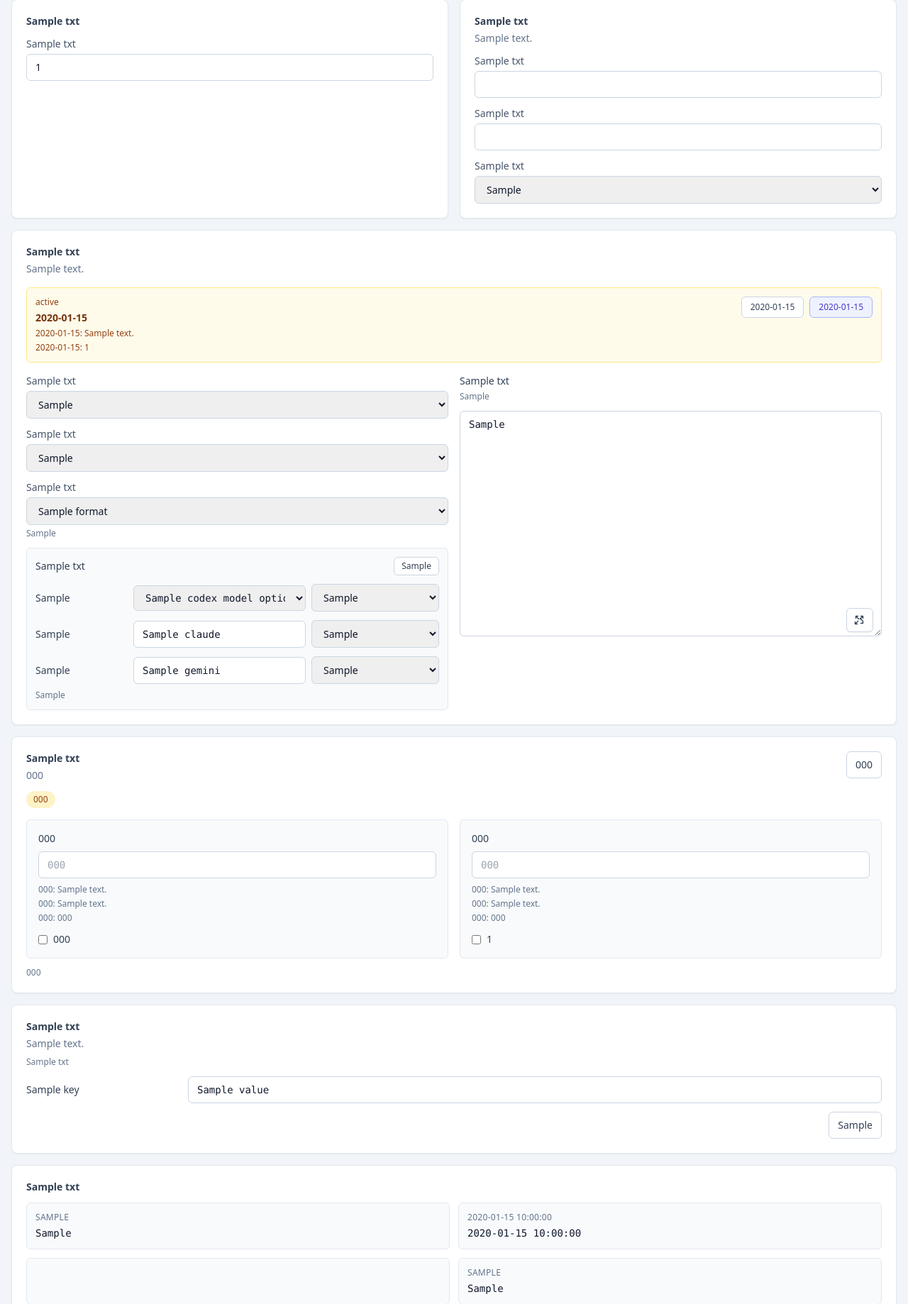
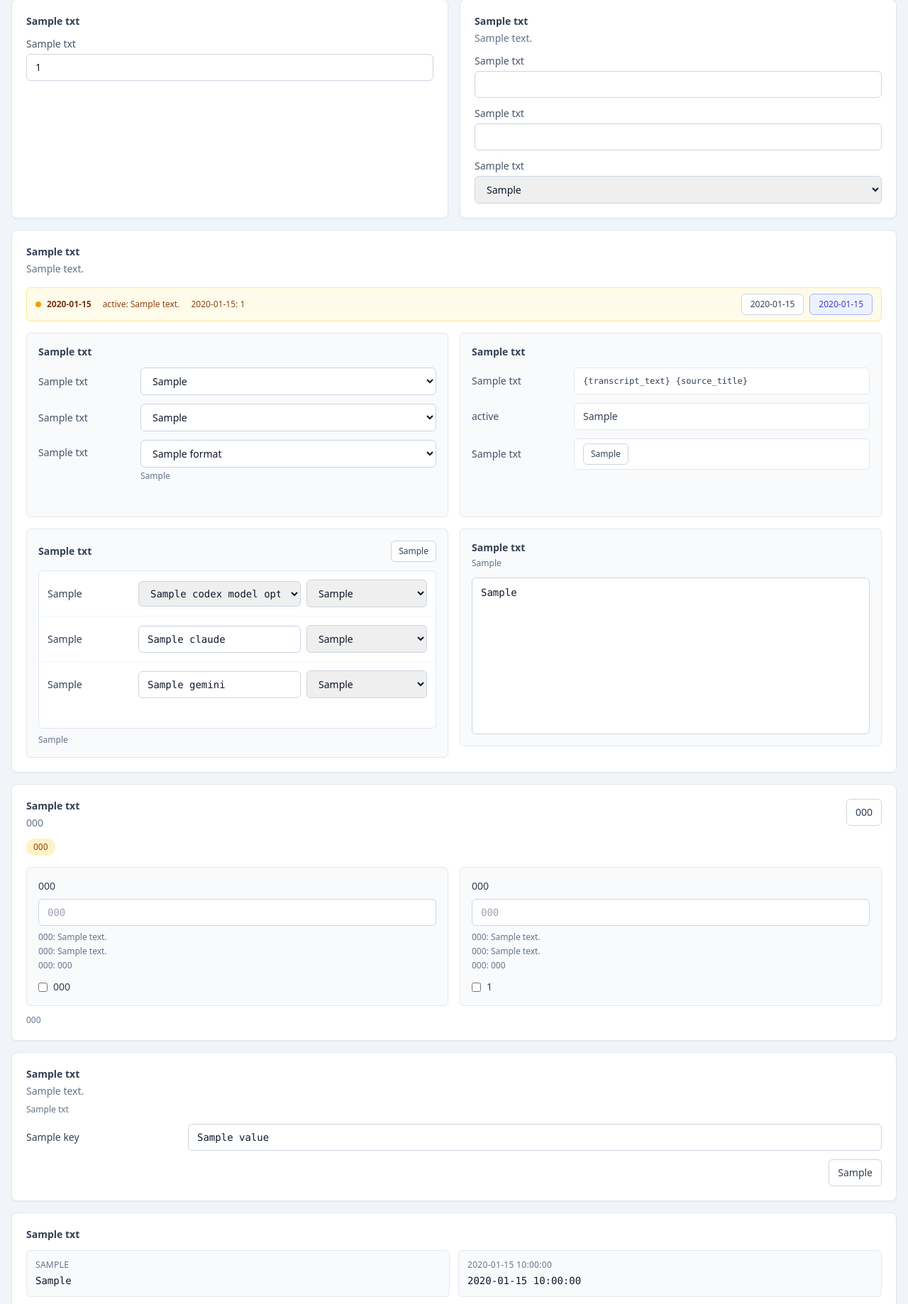
Before and after one commit to sh1n-k/BriefTube, a Python web app: template app/templates/settings.html in a window 1280 px wide. Shown: the part 909-2747 px from the top of the page at 71% size. Run offline with Jinja, Linux system fonts and the light colour scheme; the template is opened without the code that fills it: most values are stand-ins (such as "Sample title", 1, 10 or a date in 2020); some libraries are stand-ins or nearby versions.

Commit message:
fix: [UI] 영상 상세 링크와 LLM 설정 카드 개선
- 영상 상세의 채널명을 채널 필터 목록 링크로 연결
- LLM 런타임 상태를 compact bar로 정리
- LLM 설정 카드를 좌우 행 높이가 맞는 2x2 레이아웃으로 재배치

```diff
--- a/app/templates/fragments/llm_runtime_status.html
+++ b/app/templates/fragments/llm_runtime_status.html
@@ -1,32 +1,30 @@
 <div
   id="llm-runtime-status"
-  class="mt-4 rounded-md border p-3 {% if llm_runtime_status.ready %}border-emerald-200 bg-emerald-50{% else %}border-amber-200 bg-amber-50{% endif %}"
+  class="mt-4 rounded-md border px-3 py-2 {% if llm_runtime_status.ready %}border-emerald-200 bg-emerald-50{% else %}border-amber-200 bg-amber-50{% endif %}"
   data-llm-runtime-status
   data-llm-runtime-refresh-url="/views/settings/llm/runtime-status"
   data-llm-runtime-auto-refresh="{{ '1' if (not llm_runtime_status.ready) or llm_runtime_status.pending_count > 0 else '0' }}"
 >
-  <div class="flex flex-col gap-3 sm:flex-row sm:items-start sm:justify-between">
-    <div>
-      <p class="text-xs font-medium {% if llm_runtime_status.ready %}text-emerald-800{% else %}text-amber-800{% endif %}">
-        {{ txt.settings_llm_runtime_status_label }}
-      </p>
-      <p class="mt-1 text-sm font-semibold {% if llm_runtime_status.ready %}text-emerald-900{% else %}text-amber-900{% endif %}">
+  <div class="flex flex-col gap-2 sm:flex-row sm:items-center sm:justify-between">
+    <div class="flex min-w-0 flex-col gap-1 text-xs sm:flex-row sm:flex-wrap sm:items-center sm:gap-x-4 sm:gap-y-1">
+      <span class="inline-flex items-center gap-2 font-semibold {% if llm_runtime_status.ready %}text-emerald-900{% else %}text-amber-900{% endif %}">
+        <span class="h-2 w-2 rounded-full {% if llm_runtime_status.ready %}bg-emerald-500{% else %}bg-amber-500{% endif %}"></span>
         {% if llm_runtime_status.ready %}
           {{ txt.settings_llm_runtime_ready }}
         {% else %}
           {{ txt.settings_llm_runtime_not_ready }}
         {% endif %}
-      </p>
-      <p class="mt-1 text-xs {% if llm_runtime_status.ready %}text-emerald-800{% else %}text-amber-800{% endif %}">
-        {{ txt.settings_llm_runtime_reason_label }}: {{ llm_runtime_status.reason_text if llm_runtime_status.reason_text else txt.settings_llm_runtime_reason_ok }}
-      </p>
-      <p class="mt-1 text-xs {% if llm_runtime_status.ready %}text-emerald-800{% else %}text-amber-800{% endif %}">
+      </span>
+      <span class="{% if llm_runtime_status.ready %}text-emerald-800{% else %}text-amber-800{% endif %}">
+        {{ txt.settings_llm_runtime_status_label }}: {{ llm_runtime_status.reason_text if llm_runtime_status.reason_text else txt.settings_llm_runtime_reason_ok }}
+      </span>
+      <span class="{% if llm_runtime_status.ready %}text-emerald-800{% else %}text-amber-800{% endif %}">
         {{ txt.settings_llm_runtime_pending_label }}: {{ llm_runtime_status.pending_count }}
-      </p>
+      </span>
       {% if llm_runtime_status.warning_texts %}
-      <p class="mt-1 text-xs text-amber-800">
+      <span class="text-amber-800">
         {{ txt.settings_llm_runtime_warning_label }}: {{ llm_runtime_status.warning_texts | join(", ") }}
-      </p>
+      </span>
       {% endif %}
     </div>
     <div class="flex shrink-0 flex-wrap items-center gap-2">
--- a/app/templates/settings.html
+++ b/app/templates/settings.html
@@ -278,47 +278,64 @@
       data-save-toast="{{ txt.settings_saved_toast }}"
       data-settings-section="llm"
     >
+      <div class="flex flex-col gap-2 sm:flex-row sm:items-start sm:justify-between">
+        <div>
           <h2 class="text-sm font-semibold text-slate-700">{{ txt.settings_llm_title }}</h2>
           <p class="mt-1 text-sm text-slate-500">{{ txt.settings_llm_desc }}</p>
+        </div>
+      </div>
       {% include "fragments/llm_runtime_status.html" %}
 
-      <div class="mt-4 grid gap-4 lg:grid-cols-2">
-        <div class="min-w-0">
-          <label class="block text-sm text-slate-600">{{ txt.settings_llm_provider_primary_label }}</label>
-          <select name="llm_provider_primary" class="mt-1 w-full rounded-md border border-slate-300 px-3 py-2 text-sm">
+      <div class="mt-4 grid gap-4 lg:grid-cols-2 lg:items-stretch">
+        <div class="flex min-w-0 flex-col gap-4">
+          <section class="rounded-md border border-slate-200 bg-slate-50 p-4 lg:min-h-[260px]">
+            <h3 class="text-sm font-semibold text-slate-700">{{ txt.settings_llm_execution_title }}</h3>
+            <div class="mt-3 grid gap-3">
+              <label class="grid gap-1 sm:grid-cols-[140px_minmax(0,1fr)] sm:items-center">
+                <span class="text-sm text-slate-600">{{ txt.settings_llm_provider_primary_label }}</span>
+                <select name="llm_provider_primary" class="w-full rounded-md border border-slate-300 bg-white px-3 py-2 text-sm">
                   <option value="codex" {% if llm_settings.provider_primary == 'codex' %}selected{% endif %}>{{ txt.settings_llm_provider_codex }}</option>
                   <option value="claude" {% if llm_settings.provider_primary == 'claude' %}selected{% endif %}>{{ txt.settings_llm_provider_claude }}</option>
                   <option value="gemini" {% if llm_settings.provider_primary == 'gemini' %}selected{% endif %}>{{ txt.settings_llm_provider_gemini }}</option>
                 </select>
+              </label>
 
-          <label class="mt-3 block text-sm text-slate-600">{{ txt.settings_llm_provider_fallback_label }}</label>
-          <select name="llm_provider_fallback" class="mt-1 w-full rounded-md border border-slate-300 px-3 py-2 text-sm">
+              <label class="grid gap-1 sm:grid-cols-[140px_minmax(0,1fr)] sm:items-center">
+                <span class="text-sm text-slate-600">{{ txt.settings_llm_provider_fallback_label }}</span>
+                <select name="llm_provider_fallback" class="w-full rounded-md border border-slate-300 bg-white px-3 py-2 text-sm">
                   <option value="none" {% if llm_settings.provider_fallback == 'none' %}selected{% endif %}>{{ txt.settings_llm_provider_none }}</option>
                   <option value="codex" {% if llm_settings.provider_fallback == 'codex' %}selected{% endif %}>{{ txt.settings_llm_provider_codex }}</option>
                   <option value="claude" {% if llm_settings.provider_fallback == 'claude' %}selected{% endif %}>{{ txt.settings_llm_provider_claude }}</option>
                   <option value="gemini" {% if llm_settings.provider_fallback == 'gemini' %}selected{% endif %}>{{ txt.settings_llm_provider_gemini }}</option>
                 </select>
+              </label>
 
-          <label class="mt-3 block text-sm text-slate-600">{{ txt.settings_llm_max_concurrent_label }}</label>
-          <select name="llm_max_concurrent" class="mt-1 w-full rounded-md border border-slate-300 px-3 py-2 text-sm">
+              <div class="grid gap-1 sm:grid-cols-[140px_minmax(0,1fr)] sm:items-start">
+                <label class="pt-2 text-sm text-slate-600" for="llm-max-concurrent">{{ txt.settings_llm_max_concurrent_label }}</label>
+                <div>
+                  <select id="llm-max-concurrent" name="llm_max_concurrent" class="w-full rounded-md border border-slate-300 bg-white px-3 py-2 text-sm">
                     {% for count in [1, 2, 3, 4] %}
                     <option value="{{ count }}" {% if llm_settings.max_concurrent == count %}selected{% endif %}>{{ txt.settings_llm_max_concurrent_option.format(count=count) }}</option>
                     {% endfor %}
                   </select>
                   <p class="mt-1 text-xs text-slate-500">{{ txt.settings_llm_max_concurrent_help }}</p>
+                </div>
+              </div>
+            </div>
+          </section>
 
-          <div class="mt-3 rounded-md border border-slate-200 bg-slate-50 p-3">
+          <section class="flex min-h-[323px] flex-col rounded-md border border-slate-200 bg-slate-50 p-4">
             <div class="flex flex-wrap items-center justify-between gap-2">
-              <p class="text-sm font-medium text-slate-700">{{ txt.settings_llm_model_effort_title }}</p>
+              <h3 class="text-sm font-semibold text-slate-700">{{ txt.settings_llm_model_effort_title }}</h3>
               <a
                 href="/settings?llm_capabilities_refresh=1"
-                class="rounded-md border border-slate-300 bg-white px-2.5 py-1 text-xs font-medium text-slate-700 hover:bg-slate-100"
+                class="rounded-md border border-slate-300 bg-white px-2.5 py-1.5 text-xs font-medium text-slate-700 hover:bg-slate-100"
               >
                 {{ txt.settings_llm_capabilities_refresh_button }}
               </a>
             </div>
-            <div class="mt-3 space-y-3">
-              <div class="grid gap-2 sm:grid-cols-[130px_1fr_180px] sm:items-center">
+            <div class="mt-3 flex-1 overflow-hidden rounded-md border border-slate-200 bg-white">
+              <div class="grid gap-2 border-b border-slate-100 p-3 sm:grid-cols-[120px_minmax(0,1fr)_170px] sm:items-center">
                 <span class="text-sm font-medium text-slate-700">{{ txt.settings_llm_provider_codex }}</span>
                 <select
                   name="llm_model_codex"
@@ -341,7 +358,7 @@
                 </select>
               </div>
 
-              <div class="grid gap-2 sm:grid-cols-[130px_1fr_180px] sm:items-center">
+              <div class="grid gap-2 border-b border-slate-100 p-3 sm:grid-cols-[120px_minmax(0,1fr)_170px] sm:items-center">
                 <span class="text-sm font-medium text-slate-700">{{ txt.settings_llm_provider_claude }}</span>
                 <input
                   type="text"
@@ -362,7 +379,7 @@
                 </select>
               </div>
 
-              <div class="grid gap-2 sm:grid-cols-[130px_1fr_180px] sm:items-center">
+              <div class="grid gap-2 p-3 sm:grid-cols-[120px_minmax(0,1fr)_170px] sm:items-center">
                 <span class="text-sm font-medium text-slate-700">{{ txt.settings_llm_provider_gemini }}</span>
                 <input
                   type="text"
@@ -384,34 +401,64 @@
               </div>
             </div>
             <p class="mt-2 text-xs text-slate-500">{{ txt.settings_llm_model_effort_help }}</p>
+          </section>
+        </div>
+
+        <div class="flex min-w-0 flex-col gap-4">
+          <section class="rounded-md border border-slate-200 bg-slate-50 p-4 lg:min-h-[260px]">
+            <h3 class="text-sm font-semibold text-slate-700">{{ txt.settings_llm_prompt_settings_title }}</h3>
+            <div class="mt-3 grid gap-3">
+              <div class="grid gap-1 sm:grid-cols-[140px_minmax(0,1fr)] sm:items-center">
+                <span class="text-sm text-slate-600">{{ txt.settings_llm_prompt_variables_label }}</span>
+                <div class="flex min-h-[38px] flex-wrap items-center gap-2 rounded-md border border-slate-200 bg-white px-3 py-2 text-xs font-mono text-slate-700">
+                  <span>{transcript_text}</span>
+                  <span>{source_title}</span>
                 </div>
               </div>
 
-        <div class="min-w-0">
-          <label class="block text-sm font-medium text-slate-700" for="llm-prompt-template">{{ txt.settings_llm_prompt_label }}</label>
-          <p class="mt-1 text-xs text-slate-500">{{ txt.settings_llm_prompt_help }}</p>
-          <div class="relative mt-3">
-            <textarea
-              id="llm-prompt-template"
-              name="llm_prompt_template"
-              rows="15"
-              spellcheck="false"
-              placeholder="{{ txt.settings_llm_prompt_placeholder }}"
-              class="w-full rounded-md border border-slate-300 px-3 py-2 pr-16 text-sm font-mono"
-              data-llm-prompt-inline-editor
-            >{{ llm_settings.prompt_template }}</textarea>
+              <div class="grid gap-1 sm:grid-cols-[140px_minmax(0,1fr)] sm:items-center">
+                <span class="text-sm text-slate-600">{{ txt.settings_llm_prompt_status_label }}</span>
+                <div class="flex min-h-[38px] items-center rounded-md border border-slate-200 bg-white px-3 py-2 text-sm text-slate-700">
+                  {% if llm_settings.prompt_template %}
+                    {{ txt.settings_llm_prompt_ready }}
+                  {% else %}
+                    {{ txt.settings_llm_runtime_reason_prompt_missing }}
+                  {% endif %}
+                </div>
+              </div>
+
+              <div class="grid gap-1 sm:grid-cols-[140px_minmax(0,1fr)] sm:items-center">
+                <span class="text-sm text-slate-600">{{ txt.settings_llm_prompt_actions_label }}</span>
+                <div class="flex min-h-[38px] items-center rounded-md border border-slate-200 bg-white px-3 py-1.5">
                   <button
                     type="button"
-              class="absolute bottom-3 right-3 rounded-md border border-slate-300 bg-white px-2.5 py-2 text-slate-700 shadow-sm hover:bg-slate-100"
+                    class="rounded-md border border-slate-300 bg-white px-2.5 py-1.5 text-xs font-medium text-slate-700 hover:bg-slate-100"
                     data-open-llm-prompt-modal
                     aria-label="{{ txt.settings_llm_prompt_expand_button }}"
                     title="{{ txt.settings_llm_prompt_expand_button }}"
                   >
-              <svg class="h-4 w-4" fill="none" viewBox="0 0 24 24" stroke="currentColor" stroke-width="2">
-                <path stroke-linecap="round" stroke-linejoin="round" d="M8.25 3.75H3.75v4.5m0-4.5 6 6m4.5-6h4.5v4.5m0-4.5-6 6m6 4.5v4.5h-4.5m4.5-4.5-6-6m-4.5 6-6 6m0-4.5v4.5h4.5"/>
-              </svg>
+                    {{ txt.settings_llm_prompt_expand_button }}
                   </button>
                 </div>
+              </div>
+            </div>
+          </section>
+
+          <section class="flex min-h-[300px] flex-col rounded-md border border-slate-200 bg-slate-50 p-4">
+            <label class="block text-sm font-semibold text-slate-700" for="llm-prompt-template">{{ txt.settings_llm_prompt_preview_title }}</label>
+            <p class="mt-1 text-xs text-slate-500">{{ txt.settings_llm_prompt_help }}</p>
+            <div class="relative mt-3 flex-1">
+              <textarea
+                id="llm-prompt-template"
+                name="llm_prompt_template"
+                rows="8"
+                spellcheck="false"
+                placeholder="{{ txt.settings_llm_prompt_placeholder }}"
+                class="h-full min-h-[215px] w-full resize-none overflow-y-auto rounded-md border border-slate-300 bg-white px-3 py-2 text-sm font-mono leading-6"
+                data-llm-prompt-inline-editor
+              >{{ llm_settings.prompt_template }}</textarea>
+            </div>
+          </section>
         </div>
       </div>
     </form>
```
Also changed, not shown: app/i18n.py (+7 -0 lines), app/templates/fragments/video_detail.html (+10 -0 lines). Lines whose indentation alone changed are shown as unchanged.
